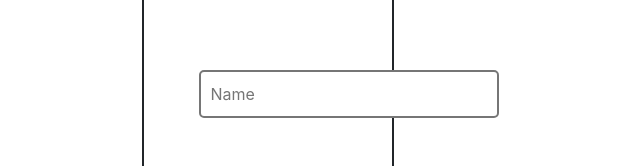
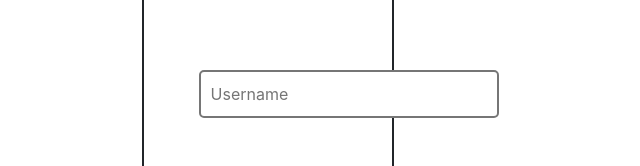
Before and after one commit to akashsuper2000/faculty-dashboard, a React (Create React App) app: page / in a window 1280 px wide. Shown: the part 255-421 px from the top of the page, without its empty margins (372-1012 px from the left). Built offline with nearby package versions, Linux system fonts and the light colour scheme.

Commit message:
small fix

```diff
--- a/package.json
+++ b/package.json
@@ -6,6 +6,7 @@
   "dependencies": {
     "cors": "^2.8.5",
     "gh-pages": "^2.1.1",
+    "nodemailer": "^6.4.2",
     "nodemon": "^2.0.1",
     "react": "^16.12.0",
     "react-dom": "^16.12.0",
--- a/src/App.js
+++ b/src/App.js
@@ -117,7 +117,7 @@ class App extends React.Component{
           <form onSubmit={this.handleLogin}>
 
           <div className='FormGroup'>
-          <input className='InputBoxes' name='username' placeholder='Name' required></input>
+          <input className='InputBoxes' name='username' placeholder='Username' required></input>
           <span className='Subheads' name='userinv' style={{visibility: 'collapse'}}>Enter a username!</span>
           </div>
 
@@ -150,7 +150,7 @@ class App extends React.Component{
           <form onSubmit={this.handleRegister}>
 
           <div className='FormGroup'>
-          <input className='InputBoxes' name='username' placeholder='Name' required></input>
+          <input className='InputBoxes' name='username' placeholder='Username' required></input>
           <span className='Subheads' name='userinv' style={{visibility: 'collapse'}}>Enter a username!</span>
           </div>
 
--- a/src/Main.js
+++ b/src/Main.js
@@ -1,5 +1,6 @@
 import React from 'react';
 import ReactDOM from 'react-dom';
+import ReactPasswordStrength from 'react-password-strength';
 import './bootstrap.css';
 import './App.css';
 
@@ -38,7 +39,7 @@ class Main extends React.Component{
           <form onSubmit={this.handleLogin}>
 
           <div className='FormGroup'>
-          <input className='InputBoxes' name='username' placeholder='Name' required></input>
+          <input className='InputBoxes' name='username' placeholder='Userame' required></input>
           <span className='Subheads' name='userinv' style={{visibility: 'collapse'}}>Enter a username!</span>
           </div>
 
@@ -71,7 +72,7 @@ class Main extends React.Component{
           <form onSubmit={this.handleRegister}>
 
           <div className='FormGroup'>
-          <input className='InputBoxes' name='username' placeholder='Name' required></input>
+          <input className='InputBoxes' name='username' placeholder='Username' required></input>
           <span className='Subheads' name='userinv' style={{visibility: 'collapse'}}>Enter a username!</span>
           </div>
 
```
Also changed, not shown: server.js (+25 -0 lines), 1 other file (tests, documents, lock files or other folders).
